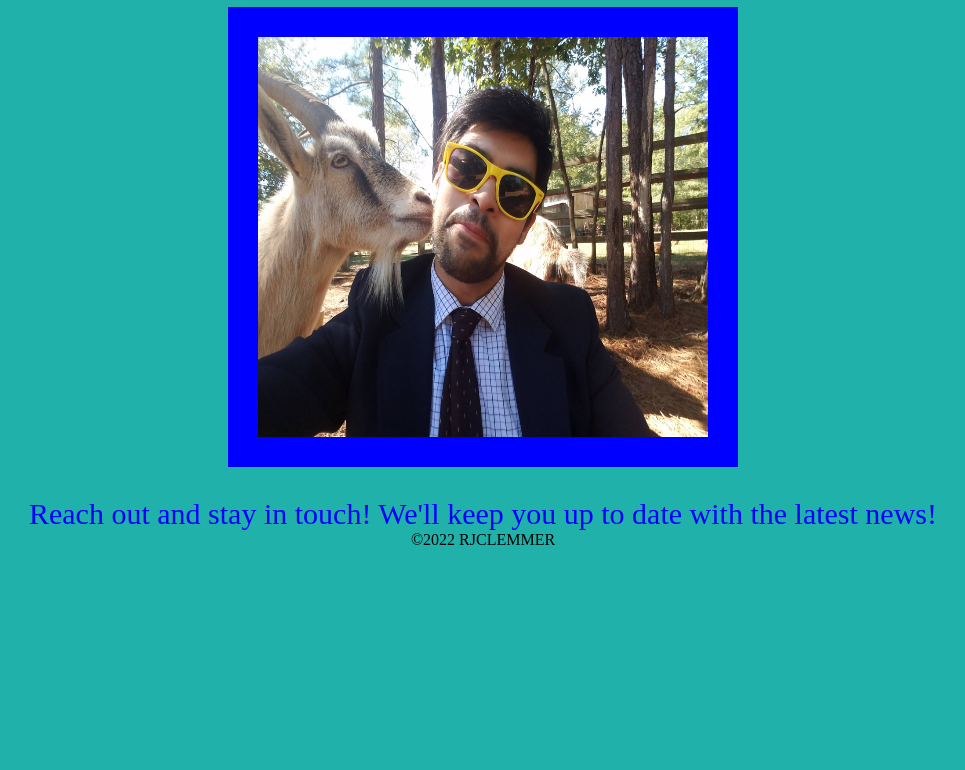
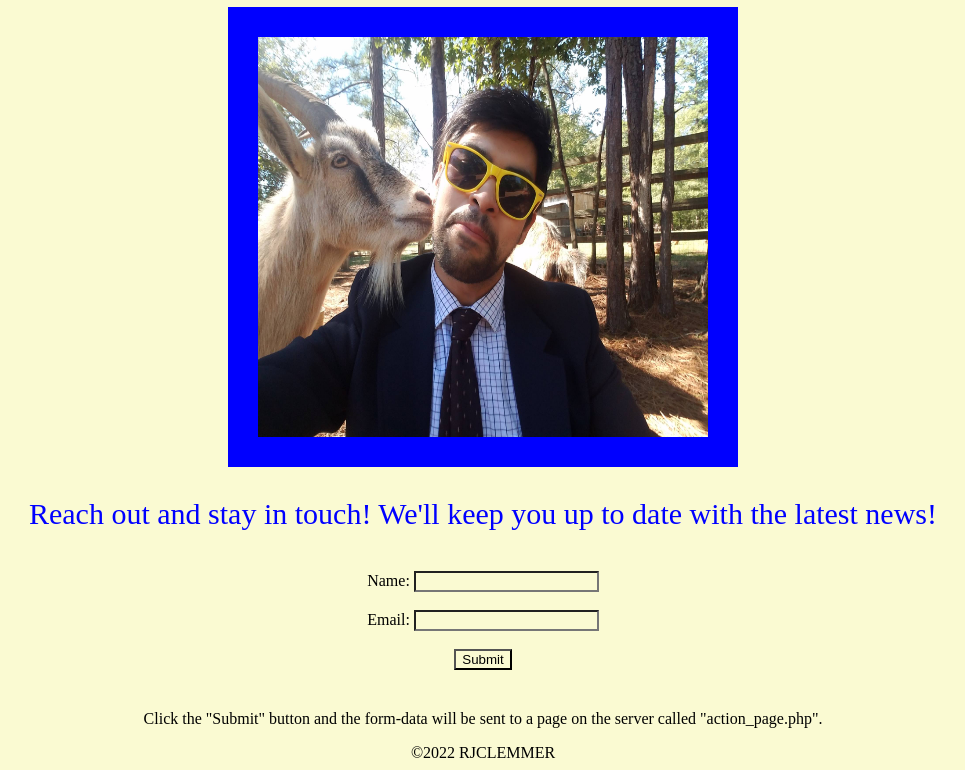
Before and after one commit to rjclemmer/miniproject, a plain HTML site: page index.html in a window 1280 px wide. Shown: the part 73-843 px from the top of the page, without its empty margins (157-1122 px from the left). Before the commit the page ends 800 px from the top, so only its background shows below. Drawn offline with Linux system fonts and the light colour scheme.

Commit message:
more css

```diff
--- a/assets/style.css
+++ b/assets/style.css
@@ -1,5 +1,5 @@
 *{
-    background-color: lightseagreen;
+    background-color: lightgoldenrodyellow;
 }
 img{
     height: 400px;
@@ -31,8 +31,18 @@ footer{
     background-color: blue;
 }
 
+form{
+    margin: 40px;
+    display: block;
+    text-align: center;
+}
+
 .center{
     margin-left: auto;
     margin-right: auto;
     display: block;
 }
+
+.centertext{
+    text-align: center;
+}
--- a/index.html
+++ b/index.html
@@ -19,6 +19,19 @@
             <p1>Reach out and stay in touch! We'll keep you up to date with the latest news!</p1>
         </section>
 
+        <section class="center">
+            <form action="/action_page.php">
+                <label for="fname">Name:</label>
+                <input type="text" id="fname" name="fname"><br><br>
+                <label for="email">Email:</label>
+                <input type="text" id="lname" name="lname"><br><br>
+                <input type="submit" value="Submit">
+              </form>
+
+              <p class="centertext">Click the "Submit" button and the form-data will be sent to a page on the
+              server called "action_page.php".</p>
+        </section>
+
     </body>
     <footer>
         <p2>©2022 RJCLEMMER</p2>
```
